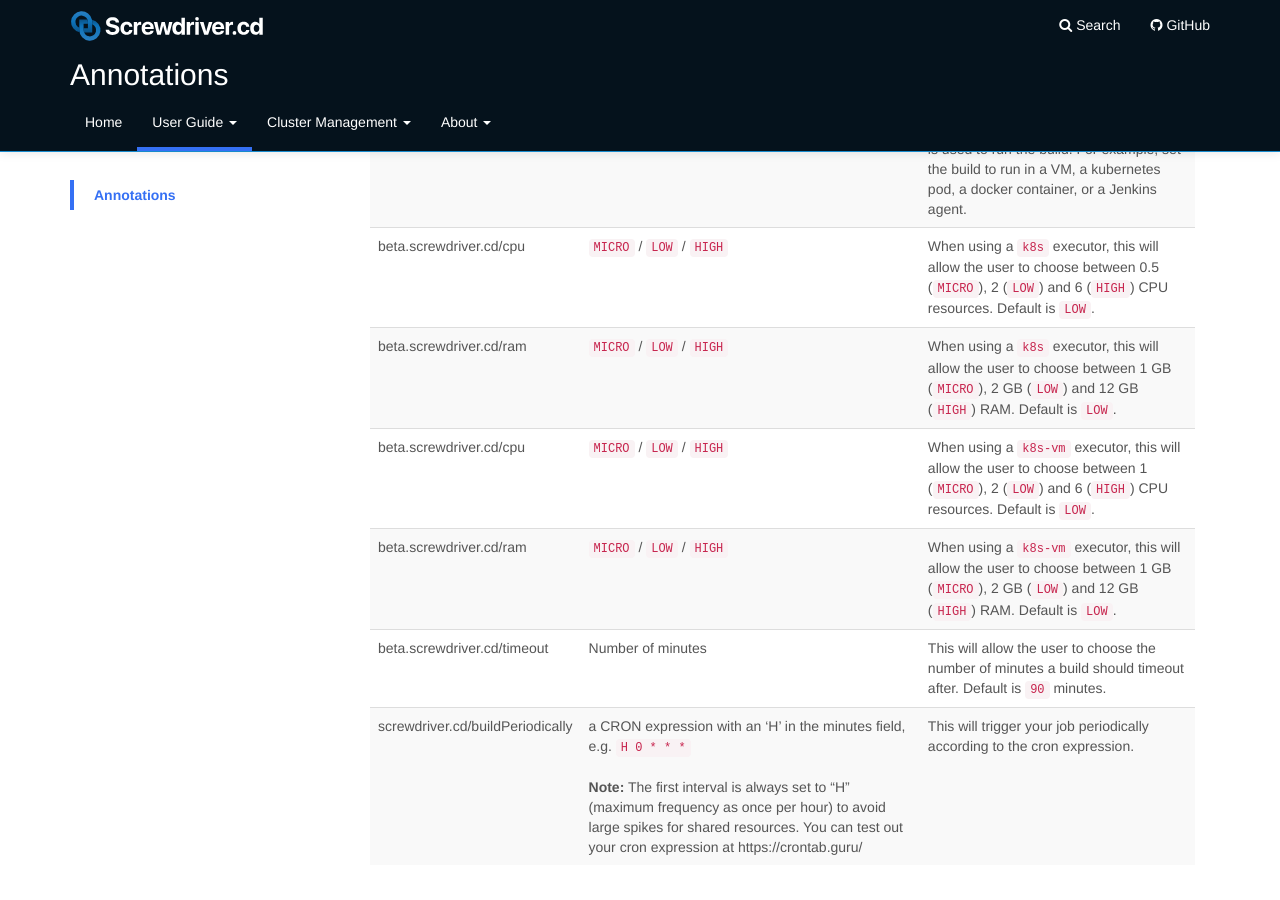
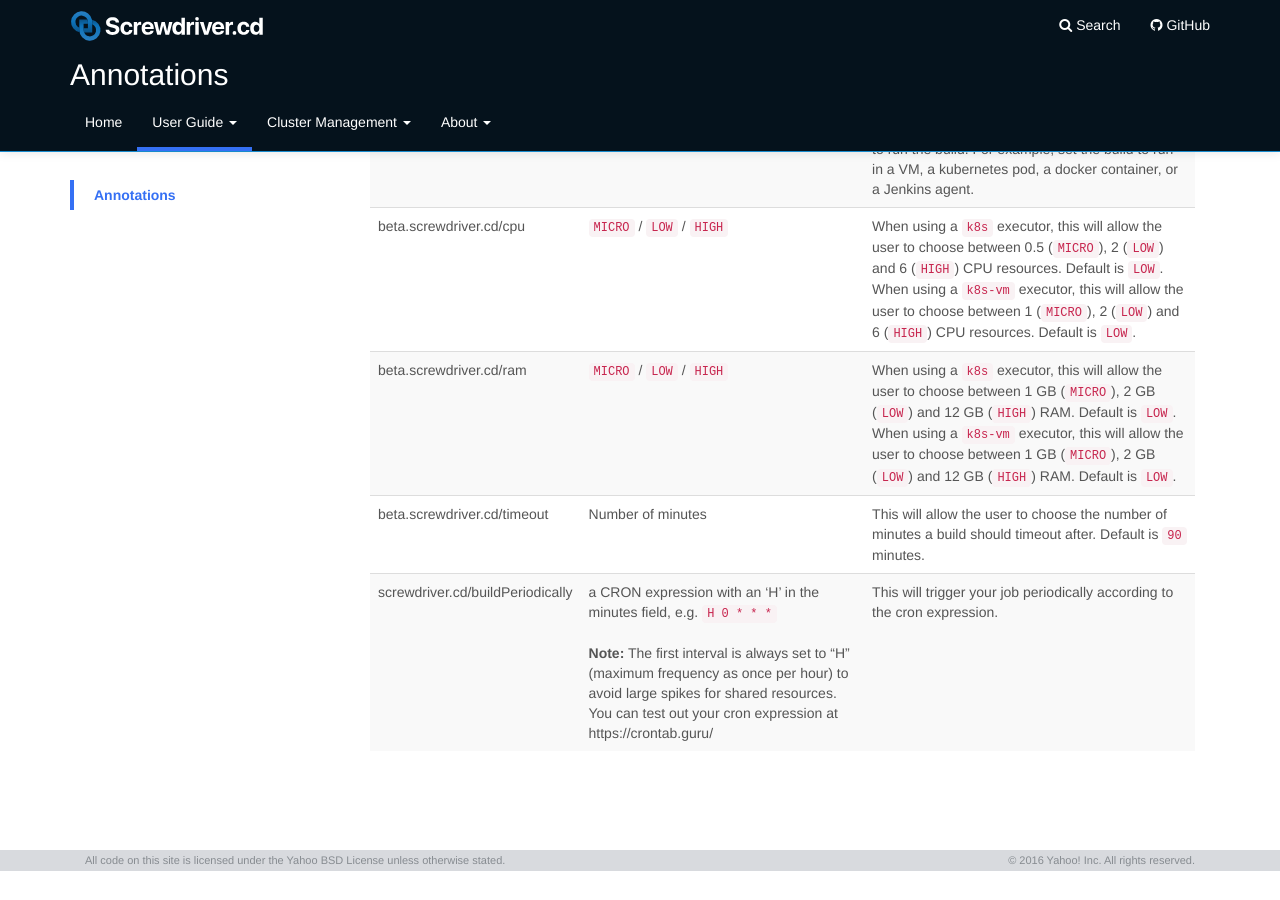
Before and after one commit to screwdriver-cd/guide, a Jekyll site: the page built from docs/user-guide/configuration/annotations.md, in a window 1280 px wide and 900 px high, scrolled down 619 px. Built offline with Jekyll 4.4.1, drawn with Linux system fonts in a browser that asks for light colours; after the commit the page ends 1490 px from its top, so only the background shows below that.

Commit message:
remove dupulicate line of table

```diff
--- a/docs/user-guide/configuration/annotations.md
+++ b/docs/user-guide/configuration/annotations.md
@@ -33,9 +33,7 @@ Some Annotations are used to modify the properties of the build environment. The
 | Annotation | Values | Description |
 |------------|--------|-------------|
 | beta.screwdriver.cd/executor | Ask your cluster admin | This will determine what compute system is used to run the build. For example, set the build to run in a VM, a kubernetes pod, a docker container, or a Jenkins agent. |
-| beta.screwdriver.cd/cpu | `MICRO` / `LOW` / `HIGH` | When using a `k8s` executor, this will allow the user to choose between 0.5 (`MICRO`), 2 (`LOW`) and 6 (`HIGH`) CPU resources. Default is `LOW`. |
-| beta.screwdriver.cd/ram | `MICRO` / `LOW` / `HIGH` | When using a `k8s` executor, this will allow the user to choose between 1 GB (`MICRO`), 2 GB (`LOW`) and 12 GB (`HIGH`) RAM. Default is `LOW`. |
-| beta.screwdriver.cd/cpu | `MICRO` / `LOW` / `HIGH` | When using a `k8s-vm` executor, this will allow the user to choose between 1 (`MICRO`), 2 (`LOW`) and 6 (`HIGH`) CPU resources. Default is `LOW`. |
-| beta.screwdriver.cd/ram | `MICRO` / `LOW` / `HIGH` | When using a `k8s-vm` executor, this will allow the user to choose between 1 GB (`MICRO`), 2 GB (`LOW`) and 12 GB (`HIGH`) RAM. Default is `LOW`. |
+| beta.screwdriver.cd/cpu | `MICRO` / `LOW` / `HIGH` | When using a `k8s` executor, this will allow the user to choose between 0.5 (`MICRO`), 2 (`LOW`) and 6 (`HIGH`) CPU resources. Default is `LOW`. When using a `k8s-vm` executor, this will allow the user to choose between 1 (`MICRO`), 2 (`LOW`) and 6 (`HIGH`) CPU resources. Default is `LOW`. |
+| beta.screwdriver.cd/ram | `MICRO` / `LOW` / `HIGH` | When using a `k8s` executor, this will allow the user to choose between 1 GB (`MICRO`), 2 GB (`LOW`) and 12 GB (`HIGH`) RAM. Default is `LOW`. When using a `k8s-vm` executor, this will allow the user to choose between 1 GB (`MICRO`), 2 GB (`LOW`) and 12 GB (`HIGH`) RAM. Default is `LOW`. |
 | beta.screwdriver.cd/timeout | Number of minutes | This will allow the user to choose the number of minutes a build should timeout after. Default is `90` minutes. |
 | screwdriver.cd/buildPeriodically | a CRON expression with an 'H' in the minutes field, e.g. `H 0 * * *` <br><br>**Note:** The first interval is always set to "H" (maximum frequency as once per hour) to avoid large spikes for shared resources. You can test out your cron expression at https://crontab.guru/ | This will trigger your job periodically according to the cron expression. |
```
